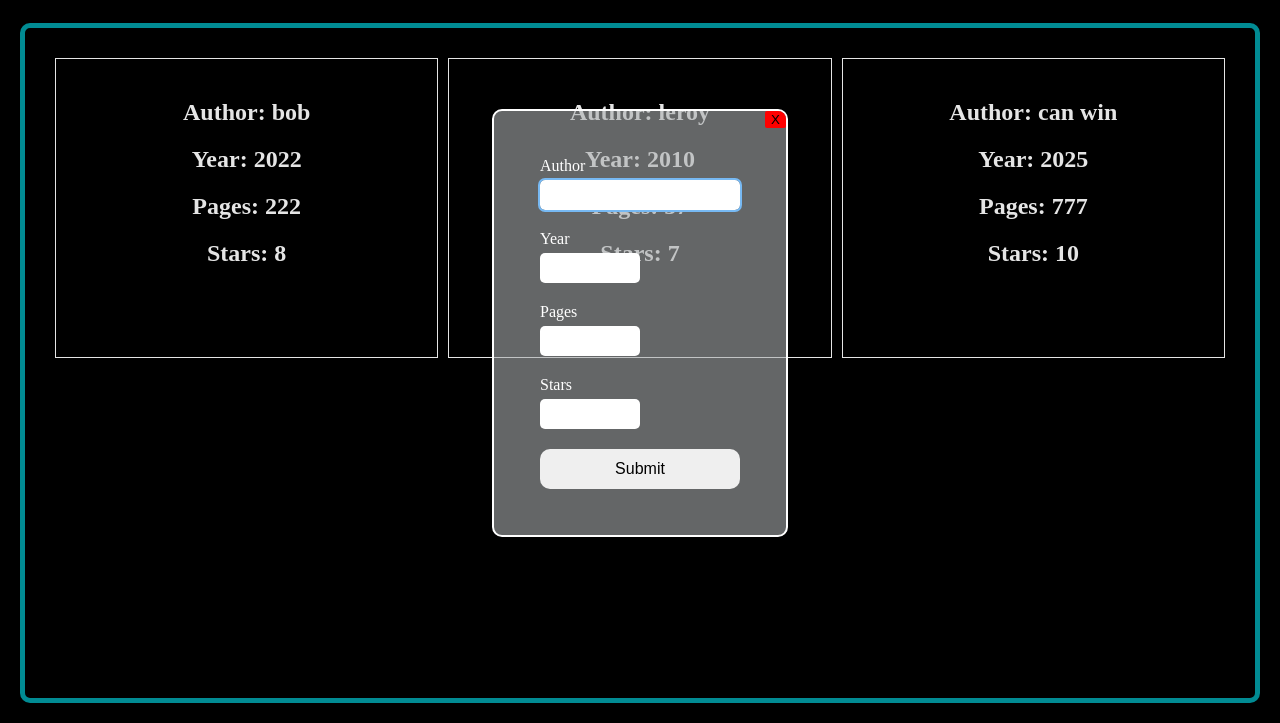
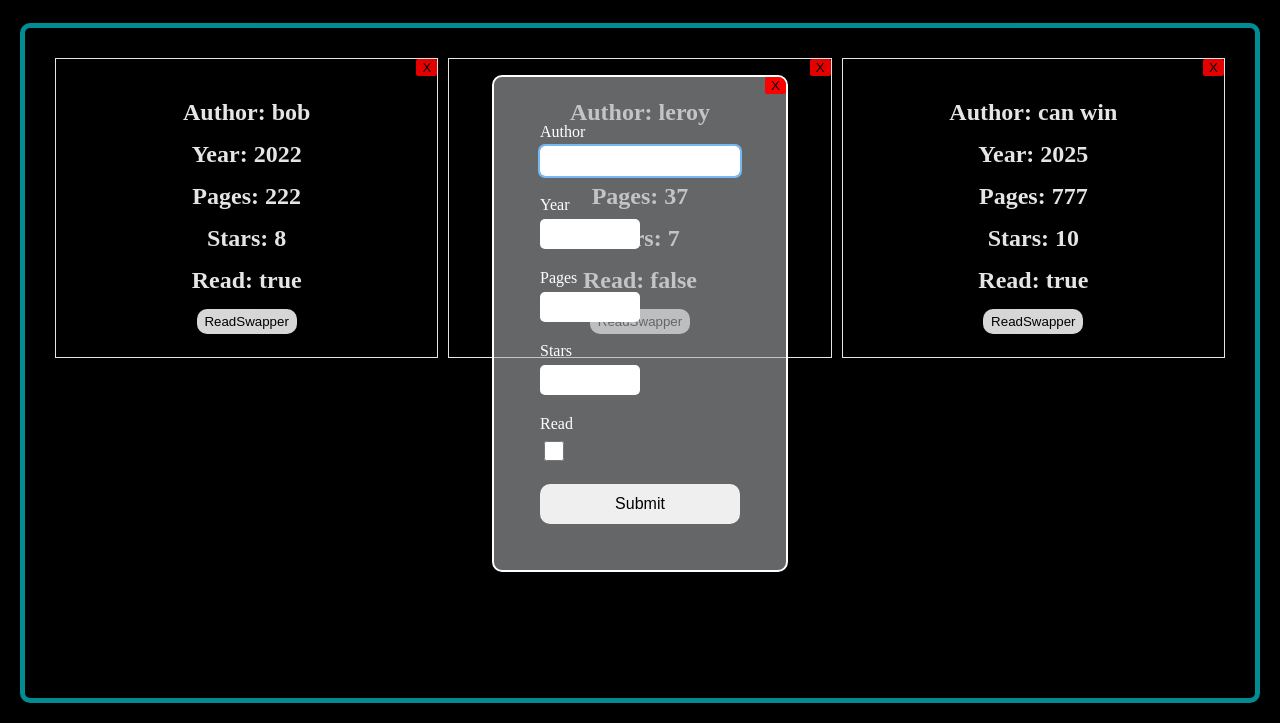
Before and after one commit to LiamSandstrom/library-js, a plain HTML site: page index.html in a window 1280 px wide. Both pictures are taken after a click on the button "Add Book". Shown: the part 77-800 px from the top of the page. Drawn offline with Linux system fonts and the light colour scheme.

Commit message:
add read and read swapper button

```diff
--- a/index.html
+++ b/index.html
@@ -18,7 +18,7 @@
       <form id="add-form" action="" method="get">
         <div>
           <label for="author">Author</label>
-          <input id="author" type="text" />
+          <input id="author" type="text" required/>
         </div>
         <div>
           <label for="year">Year</label>
@@ -32,6 +32,10 @@
           <label for="stars">Stars</label>
           <input id="stars" type="number" />
         </div>
+        <div class="read-box">
+          <label for="read">Read</label>
+          <input id="read" type="checkbox" />
+        </div>
         <button class="submit-btn">Submit</button>
         <button class="close-btn" formmethod="dialog">X</button>
       </form>
--- a/javascript.js
+++ b/javascript.js
@@ -3,10 +3,11 @@ const addBtn = document.querySelector(".add-btn");
 const addDialog = document.querySelector(".add-dialog");
 const addForm = document.querySelector("#add-form");
 const submitButton = document.querySelector(".submit-btn");
+const closeBtn = document.querySelector(".close-btn");
 
 const myLibrary = new Map();
 
-function Book(author, year, pages, stars) {
+function Book(author, year, pages, stars, read) {
   if (!new.target) {
     throw Error("Book needs to be called with 'new' keyword");
   }
@@ -14,30 +15,37 @@ function Book(author, year, pages, stars) {
   this.year = year;
   this.pages = pages;
   this.stars = stars;
+  this.read = read;
 }
 
-function addBookToLibrary(author, year, pages, stars) {
+Book.prototype.readswap = function(){
+    this.read = !this.read;
+}
+
+function addBookToLibrary(author, year, pages, stars, read) {
   const id = crypto.randomUUID();
-  const newBook = new Book(author, year, pages, stars);
+  const newBook = new Book(author, year, pages, stars, read);
   myLibrary.set(id, newBook);
   return id;
 }
 
-addBookToLibrary("bob", 2022, 222, 8);
-addBookToLibrary("leroy", 2010, 37, 7);
-addBookToLibrary("can win", 2025, 777, 10);
+addBookToLibrary("bob", 2022, 222, 8, true);
+addBookToLibrary("leroy", 2010, 37, 7, false);
+addBookToLibrary("can win", 2025, 777, 10, true);
 console.log(myLibrary);
 displayBooks();
 
 function displayBooks() {
   for (const [key, book] of myLibrary) {
     console.log();
-    displayBook(book);
+    displayBook(key);
   }
 }
 
-function displayBook(book) {
+function displayBook(key) {
   const newBook = document.createElement("div");
+  const book = myLibrary.get(key);
+  newBook.classList = "card";
 
   if (book.author != "") {
     const author = document.createElement("h2");
@@ -63,7 +71,29 @@ function displayBook(book) {
     newBook.appendChild(stars);
   }
 
-  newBook.classList = "card";
+  const read = document.createElement("h2");
+  read.textContent = "Read: " + book.read;
+  newBook.appendChild(read);
+
+  const readBtn = document.createElement("button");
+  readBtn.textContent = "ReadSwapper"
+  readBtn.classList = "read-btn";
+  readBtn.addEventListener("click", () => {
+    book.readswap();
+    read.textContent = "Read: " + book.read;
+    console.log(book)
+  });
+  newBook.appendChild(readBtn);
+
+  const delBtn = document.createElement("button");
+  delBtn.textContent = "X"
+  delBtn.classList = "close-btn"
+  delBtn.addEventListener("click", () => {
+    myLibrary.delete(key);
+    container.removeChild(newBook);
+  });
+  newBook.appendChild(delBtn);
+
   container.appendChild(newBook);
 }
 
@@ -82,10 +112,12 @@ addForm.addEventListener("submit", (e) => {
       form.author.value,
       form.year.value,
       form.pages.value,
-      form.stars.value
+      form.stars.value,
+      form.read.checked,
     );
-    displayBook(myLibrary.get(newBook));
+    displayBook(newBook);
     addForm.reset();
+    addDialog.close();
   }
   submited = false;
   console.log("submited");
@@ -94,3 +126,7 @@ addForm.addEventListener("submit", (e) => {
 submitButton.addEventListener("click", () => {
   submited = true;
 });
+
+closeBtn.addEventListener("click", () => {
+    addDialog.close();
+});
--- a/styles.css
+++ b/styles.css
@@ -17,6 +17,7 @@ body{
 }
 
 .wrapper{
+    min-width: 350px;
     display: flex;
     min-height: 100%;
     max-width: 1300px;
@@ -50,7 +51,14 @@ body{
     flex-direction: column;
     padding: 20px;
     padding-top: 40px;
-    gap: 20px;
+    gap: 15px;
+    position: relative;
+    will-change: border;
+    transition: 0.1s border;
+}
+
+.card:hover{
+    border: 6px solid white;
 }
 
 .card h2{
@@ -137,7 +145,7 @@ h1{
     border-radius: 2px;
 }
 
-.close-btn:hover, .submit-btn:hover{
+.close-btn:hover, .submit-btn:hover, .read-btn{
     cursor: pointer;
     outline: 2px solid rgb(192, 190, 190);
 }
@@ -148,3 +156,20 @@ h1{
     border: none;
     font-size: 1rem;
 }
+
+.read-box input{
+    width: 20px;
+    height: 20px;
+}
+.read-box input:focus{
+    outline: none;
+}
+
+.read-btn{
+    height: 25px;
+    width: 100px;
+    border: none;
+    outline: none;
+    border-radius: 10px;
+    padding: 3px;
+}
```
